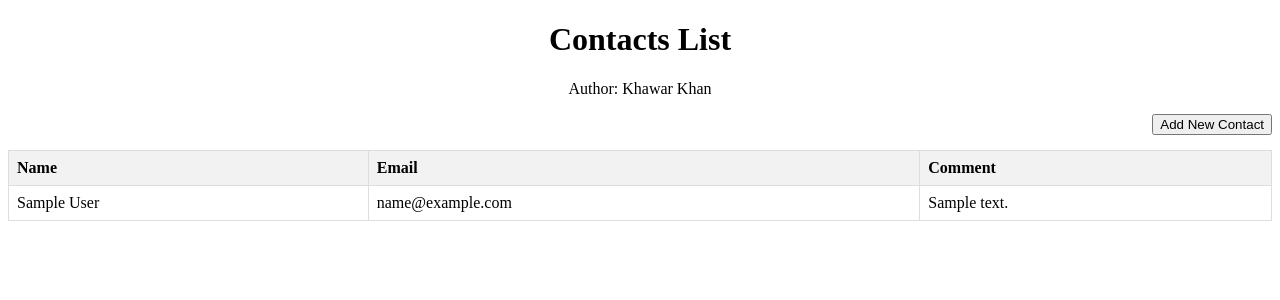
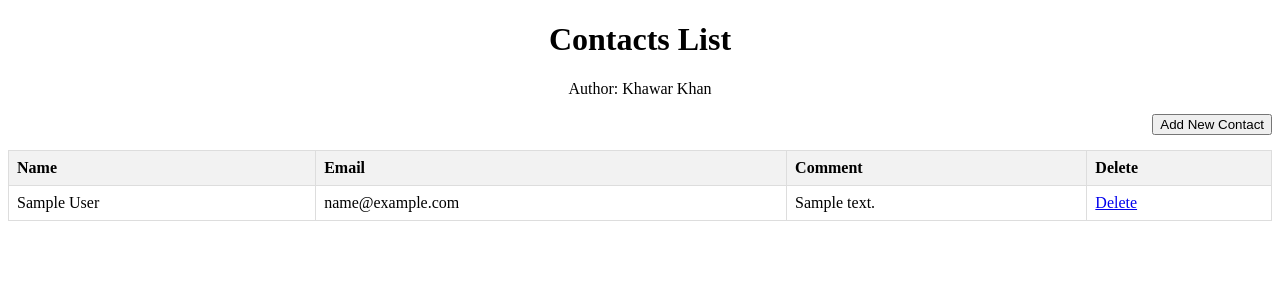
Before and after one commit to KhawarGit/ContactList-CRUD, a Django app: page /display-contacts/ in a window 1280 px wide. Shown: the top 300 px of the page. Run offline with Django 4.2, Linux system fonts and the light colour scheme; tables that the repository leaves empty hold one stand-in row (values such as "Sample post").

Commit message:
Starting working on delete contact functionality

```diff
--- a/contactsProject/contactslist/templates/contact-display.html
+++ b/contactsProject/contactslist/templates/contact-display.html
@@ -19,8 +19,8 @@
                 <th>Name</th>
                 <th>Email</th>
                 <th>Comment</th>
-                <!-- <th>Edit</th>
-                <th>Delete</th> -->
+                <!-- <th>Edit</th> -->
+                <th>Delete</th>
             </tr>
         </thead>
         <tbody>
@@ -29,8 +29,8 @@
                 <td>{{contact.first_Name}} {{contact.last_Name}}</td>
                 <td>{{contact.email}}</td>
                 <td>{{contact.comment}}</td>
-                <!-- <td><a href="http://localhost:8000/display-contacts/edit?id={{ contact.id }}&fn={{ contact.first_Name }}&ln={{contact.last_Name}}&email={{contact.email}}&comment={{contact.comment}}">Edit</a></td>
-                <td><a href="http://localhost:8000/display-contacts/delete?id={{ contact.id }}">Delete</a></td> -->
+                <!-- <td><a href="http://localhost:8000/display-contacts/edit?id={{ contact.id }}&fn={{ contact.first_Name }}&ln={{contact.last_Name}}&email={{contact.email}}&comment={{contact.comment}}">Edit</a></td> -->
+                <td><a href="http://localhost:8000/display-contacts/delete?id={{ contact.id }}">Delete</a></td>
             </tr>
             {% endfor %}
 
```
